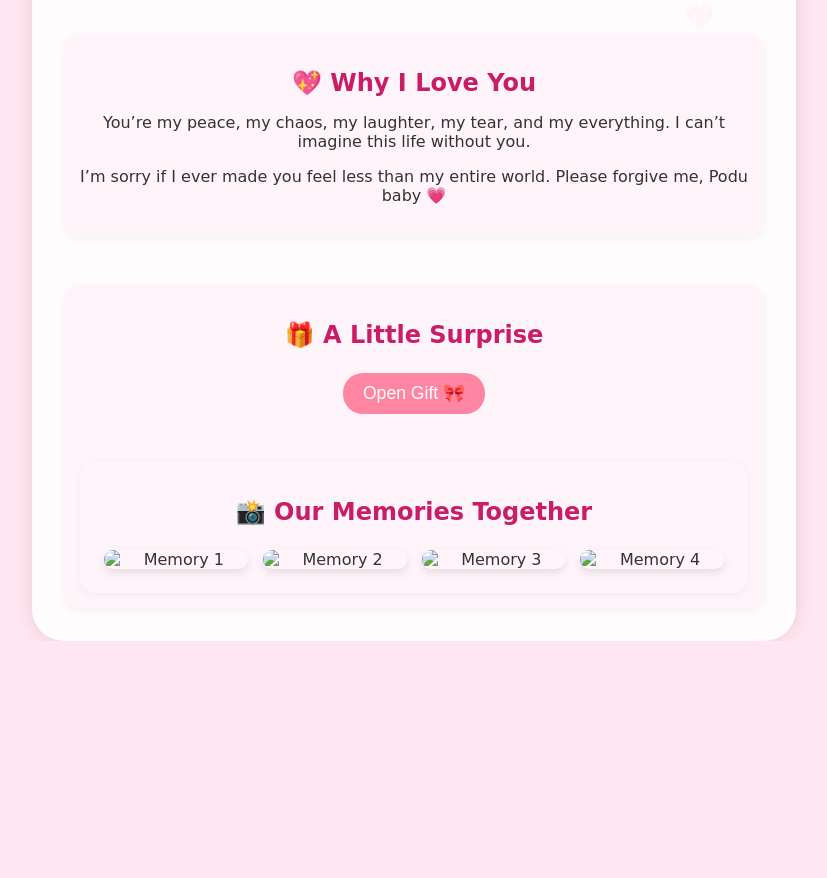
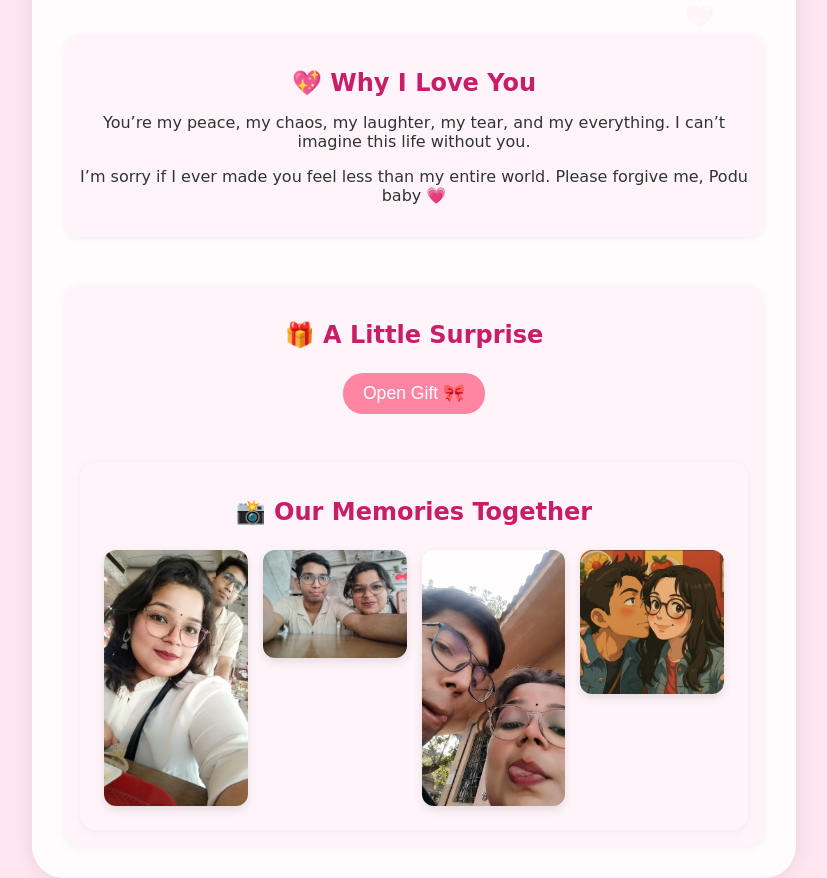
Before and after one commit to ARYAN-MISHRA-2006/33-months, a plain HTML site: page index.html in a window 1280 px wide. Shown: the part 540-1418 px from the top of the page, without its empty margins (226-1053 px from the left). Before the commit the page ends 1181 px from the top, so only its background shows below. Drawn offline with Linux system fonts and the light colour scheme.

Commit message:
Update index.html

```diff
--- a/index.html
+++ b/index.html
@@ -42,10 +42,10 @@
       <div class="section">
   <h2>📸 Our Memories Together</h2>
   <div class="gallery">
-    <img src="images/memory1.jpg" alt="Memory 1">
-    <img src="images/memory2.jpg" alt="Memory 2">
-    <img src="images/memory3.jpg" alt="Memory 3">
-    <img src="images/memory4.png" alt="Memory 4">
+    <img src="memory1.jpg" alt="Memory 1">
+    <img src="memory2.jpg" alt="Memory 2">
+    <img src="memory3.jpg" alt="Memory 3">
+    <img src="memory4.png" alt="Memory 4">
     <!-- Add more as needed -->
   </div>
 </div>
```
